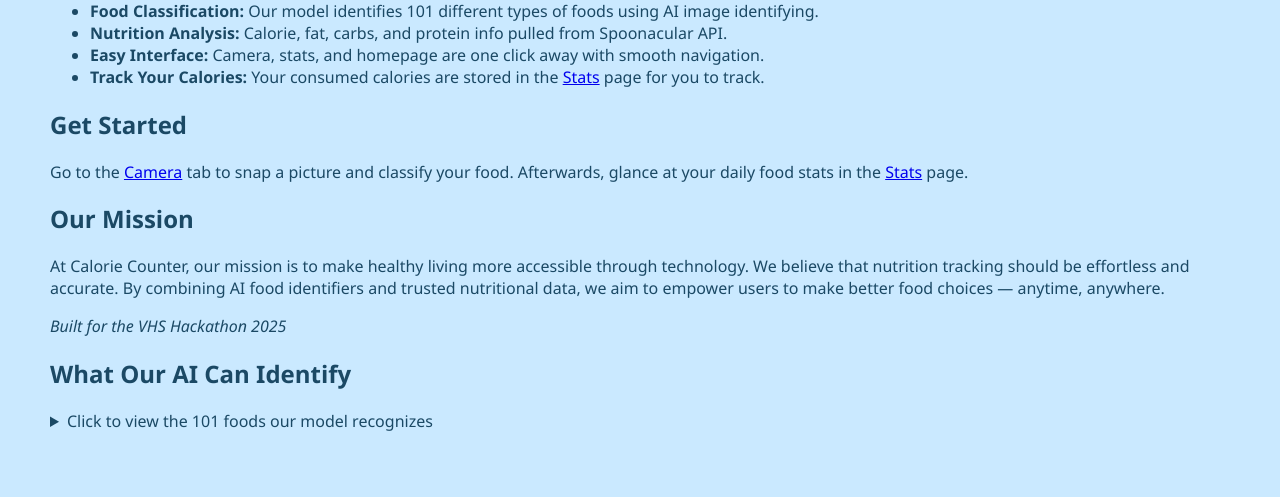
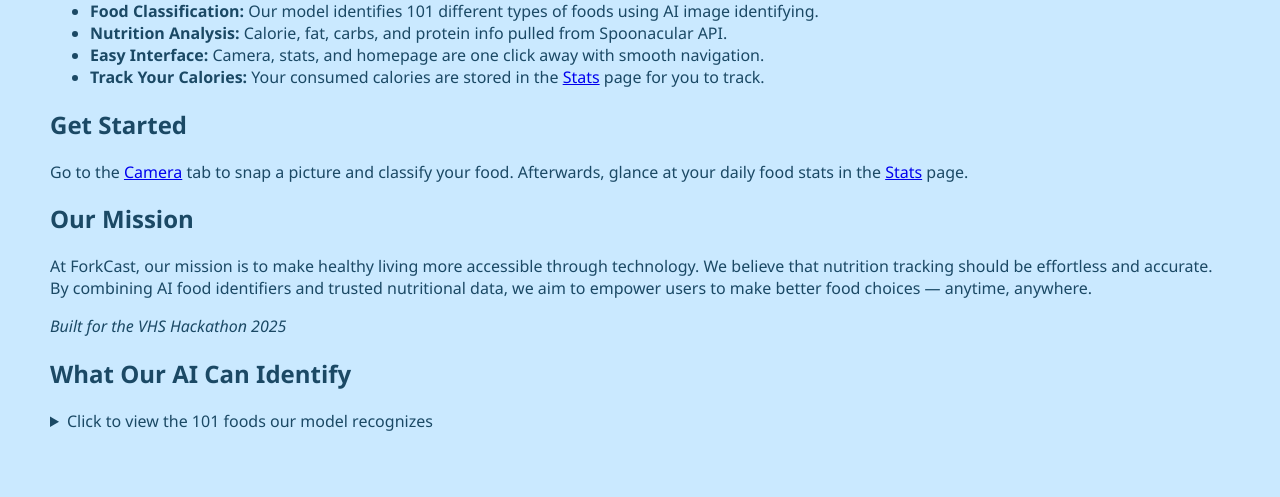
Before and after one commit to PengwuinReal/Calorie-Counter, a Flask app: page / in a window 1280 px wide. Shown: the part 251-748 px from the top of the page. Run offline with Flask 3, Linux system fonts and the light colour scheme.

Commit message:
change name

```diff
--- a/templates/index.html
+++ b/templates/index.html
@@ -27,7 +27,7 @@
         <p>Go to the <a href="{{ url_for('camera') }}">Camera</a> tab to snap a picture and classify your food. Afterwards, glance at your daily food stats in the <a href="{{ url_for('stats') }}">Stats</a> page.</p>
 
         <h2>Our Mission</h2>
-        <p>At Calorie Counter, our mission is to make healthy living more accessible through technology.
+        <p>At ForkCast, our mission is to make healthy living more accessible through technology.
             We believe that nutrition tracking should be effortless and accurate. By combining AI food identifiers
             and trusted nutritional data, we aim to empower users to make better food choices — anytime, anywhere.</p>
 
```
